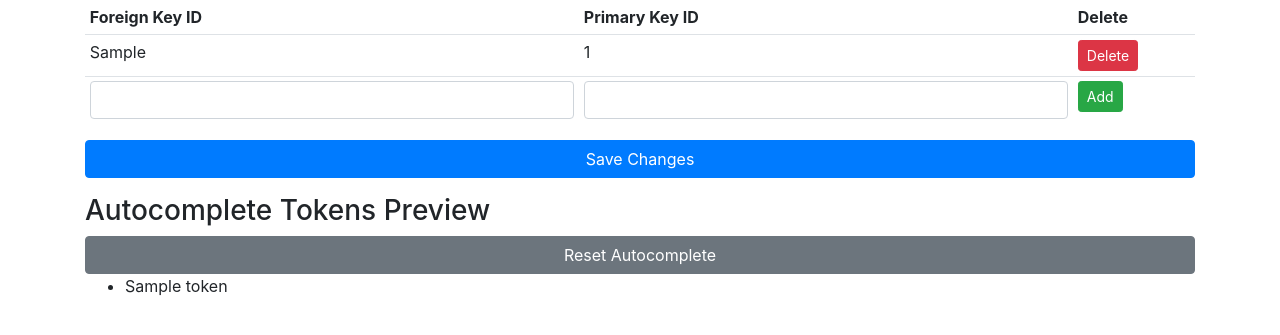
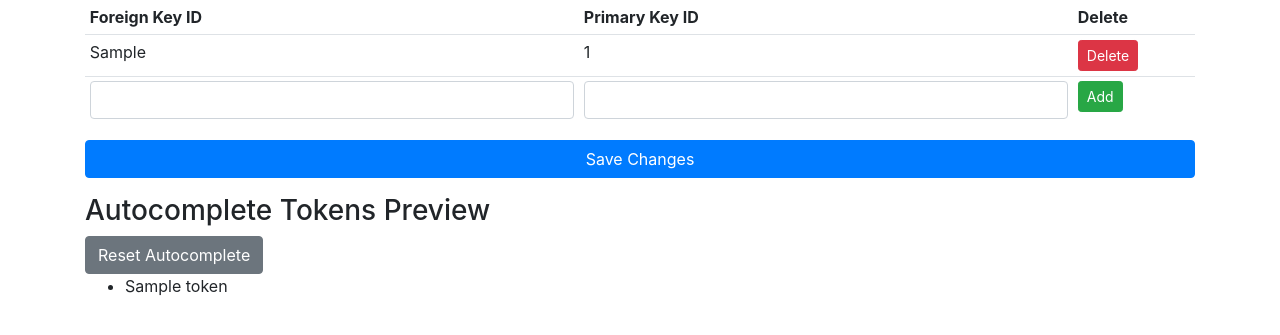
Before and after one commit to umich-dbgroup/duoquest, a Flask app: template templates/database_edit.html in a window 1280 px wide. Shown: the part 308-643 px from the top of the page. Run offline with Flask 2, Linux system fonts and the light colour scheme; the template is opened without the code that fills it: most values are stand-ins (such as "Sample title", 1, 10 or a date in 2020); parts of the project's set-up code (start-up, migrations or seed data) failed here and were passed over; some libraries are stand-ins or nearby versions.

Commit message:
remove btn-block

```diff
--- a/templates/database_edit.html
+++ b/templates/database_edit.html
@@ -57,7 +57,7 @@
 <input type='submit' class='btn btn-block btn-primary' value='Save Changes' />
 </form>
 <h3>Autocomplete Tokens Preview</h3>
-<a href="/databases/{{ db['name'] }}/reset_autocomplete" class='btn btn-secondary btn-block'>Reset Autocomplete</a>
+<a href="/databases/{{ db['name'] }}/reset_autocomplete" class='btn btn-secondary'>Reset Autocomplete</a>
 {% if ac_tokens %}
 <ul>
   {% for token in ac_tokens %}
```
